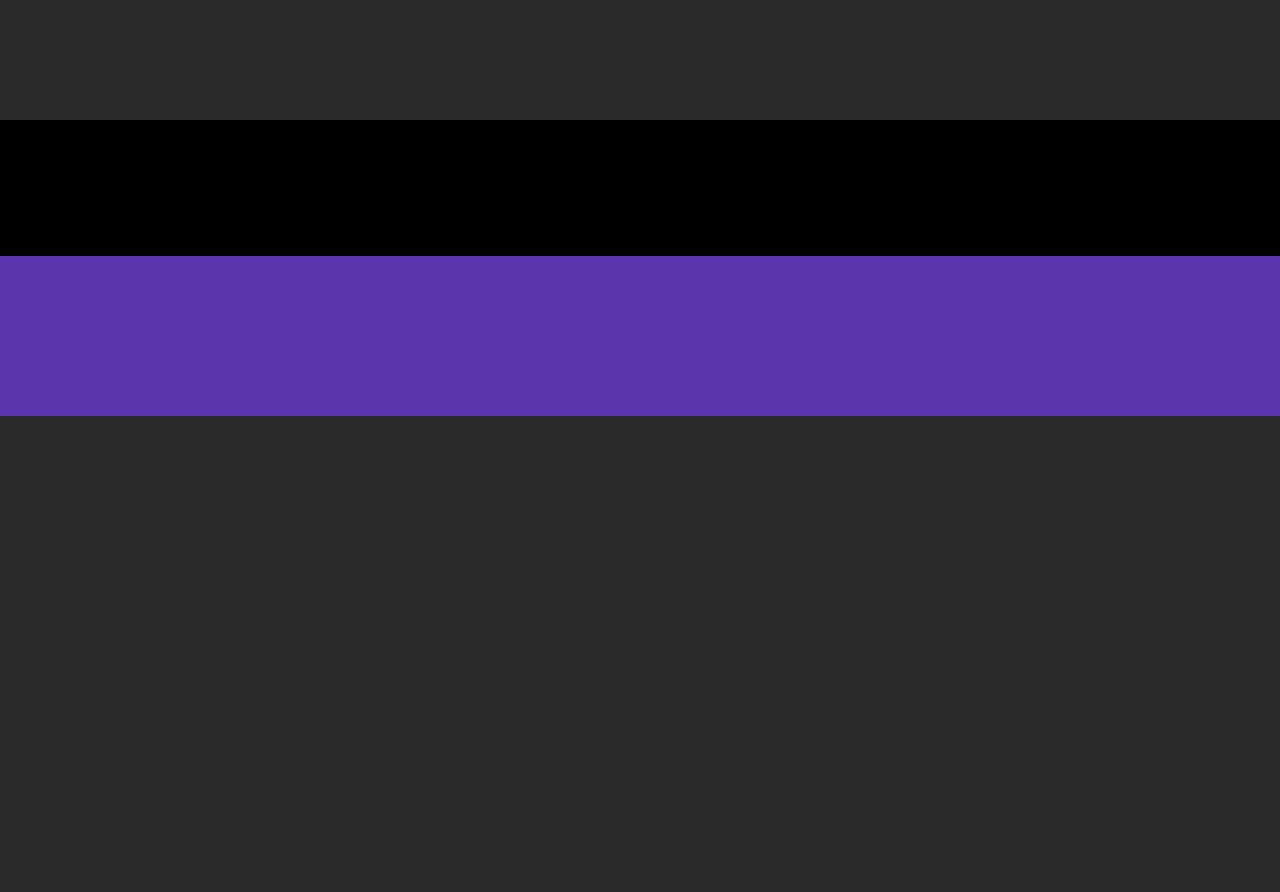
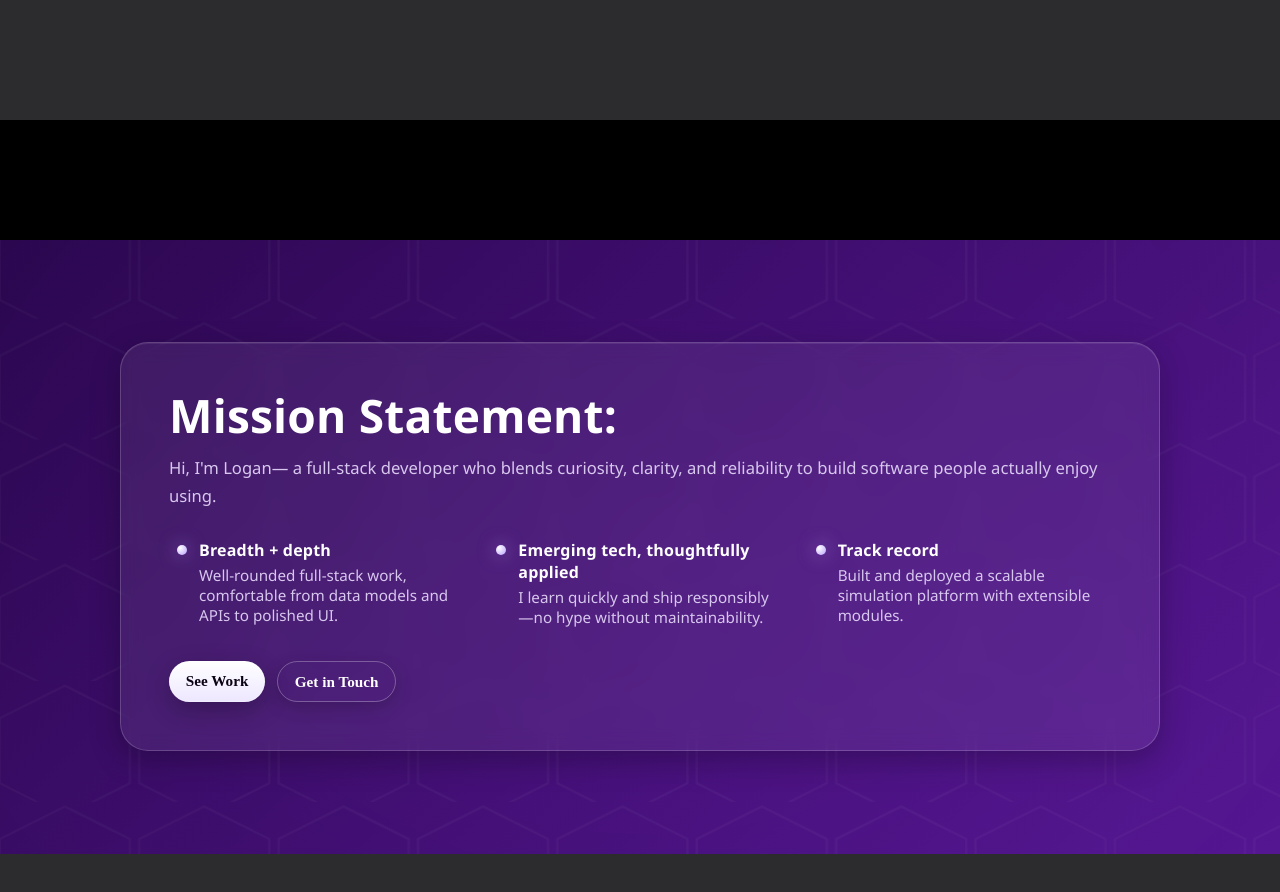
Before and after one commit to Logan-Pageler/logan-personal-website, an Angular app: page / in a window 1280 px wide. Shown: the part 560-1452 px from the top of the page. Before the commit the page ends 976 px from the top, so only its background shows below. Built offline with nearby package versions, Linux system fonts and the light colour scheme.

Commit message:
feat(homepage): Add a mission statement

```diff
--- a/src/app/homepage/homepage.html
+++ b/src/app/homepage/homepage.html
@@ -1,7 +1,7 @@
 <div class="slogan-area">
     <app-slogan></app-slogan>
 </div>
-<div style="min-height: 20%; background: #000000; top: 85%; width: 100%; position: absolute;">
-<div style="min-height: 100%; background: #5E35B1; top: 85%; width: 100%; position: absolute;">
-
+<div class="mission-statement-area">
+<div style="height: 15vh; background: #000000; width: 100%;"></div>
+<mission-statement></mission-statement>
 </div>
--- a/src/app/homepage/homepage.scss
+++ b/src/app/homepage/homepage.scss
@@ -2,11 +2,6 @@
     position: relative;
 }
 
-app-circuit-background {
-    position: absolute;
-    z-index: -10;
-    width: 100%;
-}
 
 app-slogan {
     position: absolute;
@@ -14,3 +9,10 @@ app-slogan {
     width: 100%;
     padding-top: 15vh;
 }
+
+.mission-statement-area {
+    min-height: 100%;
+    top: 85%;
+    width: 100%;
+    position: absolute;
+}
--- a/src/app/homepage/homepage.ts
+++ b/src/app/homepage/homepage.ts
@@ -1,10 +1,11 @@
 import { Component } from '@angular/core';
 import { Slogan } from "./slogan/slogan";
+import { MissionStatement } from './mission-statement/mission-statement';
 import { CommonModule } from '@angular/common';
 
 @Component({
   selector: 'app-homepage',
-  imports: [Slogan, CommonModule],
+  imports: [Slogan, CommonModule, MissionStatement],
   templateUrl: './homepage.html',
   styleUrl: './homepage.scss'
 })
--- /dev/null
+++ b/src/app/homepage/mission-statement/mission-statement.html
@@ -0,0 +1,66 @@
+<section class="mission-wrapper" aria-labelledby="mission-title">
+  <div class="bg-hex" aria-hidden="true">
+    <svg viewBox="0 0 800 600" preserveAspectRatio="xMidYMid slice">
+      <defs>
+        <pattern id="hexGrid" width="60" height="52" patternUnits="userSpaceOnUse"
+                 patternTransform="translate(0,0)">
+          <!-- hex outline -->
+          <polygon points="30,2 58,16 58,44 30,58 2,44 2,16" class="hex-stroke"/>
+        </pattern>
+
+        <!-- soft vignette -->
+        <radialGradient id="vignette" cx="50%" cy="50%" r="70%">
+          <stop offset="0%" stop-color="rgba(0,0,0,0)"/>
+          <stop offset="100%" stop-color="rgba(0,0,0,0.35)"/>
+        </radialGradient>
+      </defs>
+
+      <rect width="100%" height="100%" fill="url(#hexGrid)">
+        <animate attributeName="x" from="0" to="60" dur="18s" repeatCount="indefinite"/>
+      </rect>
+
+      <rect width="100%" height="100%" fill="url(#vignette)"/>
+    </svg>
+  </div>
+
+  <div class="content">
+    <article class="card" role="region" aria-label="Mission statement">
+      <h1 id="mission-title" class="title">
+        <span>Mission Statement:</span>
+      </h1>
+
+      <p class="blurb">
+        Hi, I'm Logan— a full-stack developer who blends curiosity, clarity, and reliability to build software people actually enjoy using.
+      </p>
+
+      <ul class="highlights" aria-label="Principles">
+        <li>
+          <div class="dot"></div>
+          <div>
+            <h3>Breadth + depth</h3>
+            <p>Well-rounded full-stack work, comfortable from data models and APIs to polished UI.</p>
+          </div>
+        </li>
+        <li>
+          <div class="dot"></div>
+          <div>
+            <h3>Emerging tech, thoughtfully applied</h3>
+            <p>I learn quickly and ship responsibly—no hype without maintainability.</p>
+          </div>
+        </li>
+        <li>
+          <div class="dot"></div>
+          <div>
+            <h3>Track record</h3>
+            <p>Built and deployed a scalable simulation platform with extensible modules.</p>
+          </div>
+        </li>
+      </ul>
+
+      <div class="cta-row">
+        <a class="btn primary" href="#work" aria-label="See selected work">See Work</a>
+        <a class="btn ghost" href="#contact" aria-label="Get in touch">Get in Touch</a>
+      </div>
+    </article>
+  </div>
+</section>
--- /dev/null
+++ b/src/app/homepage/mission-statement/mission-statement.scss
@@ -0,0 +1,195 @@
+/* ===== Color System (easy to retheme) ===== */
+:host {
+  --bg-start: #2E0854;   /* deep violet */
+  --bg-end:   #5A189A;   /* royal purple */
+  --ink:      #ffffff;   /* main text */
+  --ink-dim:  #d8c7ee;   /* secondary text */
+  --accent:   #B8A1FF;   /* soft accent */
+  --card-bg:  rgba(255,255,255,0.07);
+  --card-stk: rgba(255,255,255,0.18);
+  --btn-ink:  #0b0213;
+}
+
+/* ===== Section Wrapper ===== */
+.mission-wrapper {
+  position: relative;
+  isolation: isolate;
+  color: var(--ink);
+  background: linear-gradient(135deg, var(--bg-start), var(--bg-end));
+  overflow: hidden;
+  padding: clamp(4rem, 8vw, 8rem) 1.25rem;
+}
+
+/* Subtle animated hex grid */
+.bg-hex {
+  position: absolute;
+  inset: -10% -5% -10% -5%;
+  opacity: 0.25;
+  filter: blur(0.2px) contrast(110%);
+  pointer-events: none;
+
+  svg {
+    width: 120%;
+    height: 120%;
+    transform: translate(-8%, -10%) scale(1.1);
+  }
+
+  .hex-stroke {
+    fill: none;
+    stroke: rgba(255,255,255,0.15);
+    stroke-width: 1;
+  }
+
+  /* Respect reduced motion */
+  @media (prefers-reduced-motion: reduce) {
+    rect animate { display: none; }
+  }
+}
+
+/* ===== Content Container ===== */
+.content {
+  max-width: 1040px;
+  margin: 0 auto;
+}
+
+/* ===== Glassy Card ===== */
+.card {
+  background: var(--card-bg);
+  border: 1px solid var(--card-stk);
+  border-radius: 28px;
+  backdrop-filter: blur(10px);
+  -webkit-backdrop-filter: blur(10px);
+  padding: clamp(1.5rem, 4vw, 3rem);
+  box-shadow:
+    0 10px 30px rgba(0,0,0,0.25),
+    inset 0 1px 0 rgba(255,255,255,0.08);
+}
+
+/* ===== Typography ===== */
+.title {
+  line-height: 1.1;
+  font-weight: 800;
+  font-size: clamp(2rem, 3.6vw, 3.25rem);
+  letter-spacing: 0.2px;
+  font-family: "Segoe UI", sans-serif;
+  margin: 0 0 0.75rem;
+
+  span {
+    display: inline-block;
+  }
+}
+
+.blurb {
+  font-family: "Segoe UI", sans-serif;
+  color: var(--ink-dim);
+  font-size: clamp(1rem, 1.3vw, 1.1rem);
+  line-height: 1.65;
+  margin: 0 0 1.25rem;
+}
+
+/* ===== Highlights list ===== */
+.highlights {
+  list-style: none;
+  padding: 0;
+  margin: 0 0 1.5rem;
+  display: grid;
+  grid-template-columns: 1fr;
+  gap: 0.9rem;
+
+  li {
+    display: grid;
+    grid-template-columns: auto 1fr;
+    gap: 0.75rem;
+    align-items: start;
+    padding: 0.65rem 0.5rem;
+    border-radius: 12px;
+  }
+
+  h3 {
+    font-family: "Segoe UI", sans-serif;
+    font-size: 1rem;
+    margin: 0 0 0.2rem;
+    font-weight: 700;
+    letter-spacing: 0.2px;
+  }
+
+  p {
+    font-family: "Segoe UI", sans-serif;
+    margin: 0;
+    color: var(--ink-dim);
+    font-size: 0.95rem;
+  }
+
+  .dot {
+    width: 10px;
+    height: 10px;
+    border-radius: 50%;
+    margin-top: 0.35rem;
+    background: radial-gradient(circle at 30% 30%, #ffffff, var(--accent));
+    box-shadow: 0 0 18px rgba(184,161,255,0.6);
+  }
+}
+
+@media (min-width: 700px) {
+  .highlights {
+    grid-template-columns: 1fr 1fr 1fr;
+    gap: 0.9rem 1rem;
+  }
+}
+
+/* ===== Buttons ===== */
+.cta-row {
+  display: flex;
+  gap: 0.75rem;
+  flex-wrap: wrap;
+  margin-top: 0.5rem;
+}
+
+.btn {
+  --ring: rgba(184,161,255,0.45);
+
+  appearance: none;
+  border: 0;
+  text-decoration: none;
+  cursor: pointer;
+  padding: 0.75rem 1.05rem;
+  border-radius: 999px;
+  font-weight: 700;
+  font-size: 0.95rem;
+  line-height: 1;
+  transition: transform 140ms ease, box-shadow 140ms ease, background 140ms ease;
+  will-change: transform;
+
+  &:focus-visible {
+    outline: 3px solid var(--ring);
+    outline-offset: 2px;
+  }
+
+  &:active {
+    transform: translateY(1px);
+  }
+}
+
+.btn.primary {
+  color: var(--btn-ink);
+  background: linear-gradient(180deg, #FFFFFF, #EDE7FF);
+  box-shadow: 0 8px 24px rgba(0,0,0,0.25), 0 0 0 1px rgba(255,255,255,0.2) inset;
+}
+
+.btn.ghost {
+  color: var(--ink);
+  background: transparent;
+  border: 1px solid rgba(255,255,255,0.28);
+  box-shadow: 0 6px 18px rgba(0,0,0,0.18);
+  &:hover {
+    background: rgba(255,255,255,0.06);
+  }
+}
+
+/* ===== Reduced motion ===== */
+@media (prefers-reduced-motion: reduce) {
+  .rotating-word,
+  .btn {
+    transition: none !important;
+  }
+}
--- a/src/app/homepage/slogan/slogan.html
+++ b/src/app/homepage/slogan/slogan.html
@@ -3,5 +3,5 @@
   <span class="buzz-word-wrapper">
     <span class="buzz-word">{{ currentText$ | async }}</span>
   </span><br/>
-  <span>Solutions to real-world challenges.</span>
+  <span>Solutions to Real-World Challenges.</span>
 </div>
```
Also changed, not shown: src/app/homepage/mission-statement/mission-statement.ts (added, +9 -0 lines), 1 other file (tests, documents, lock files or other folders).
